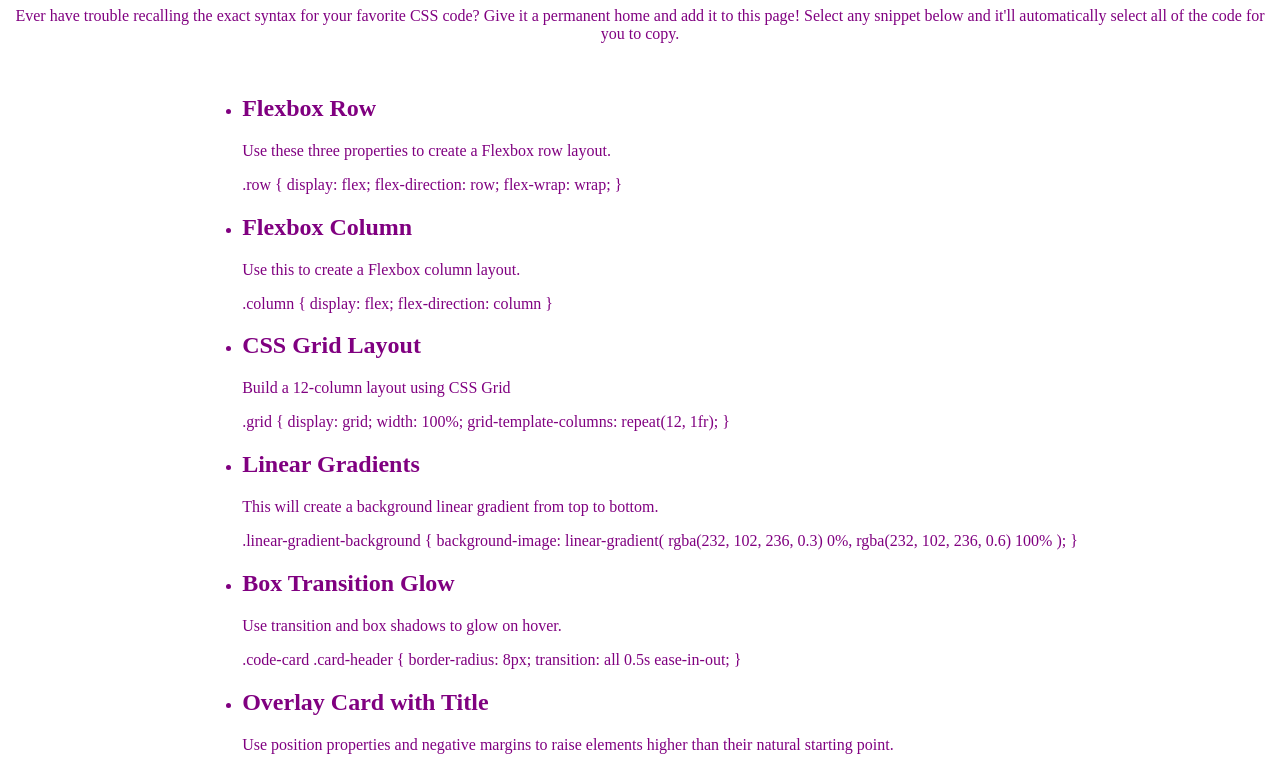
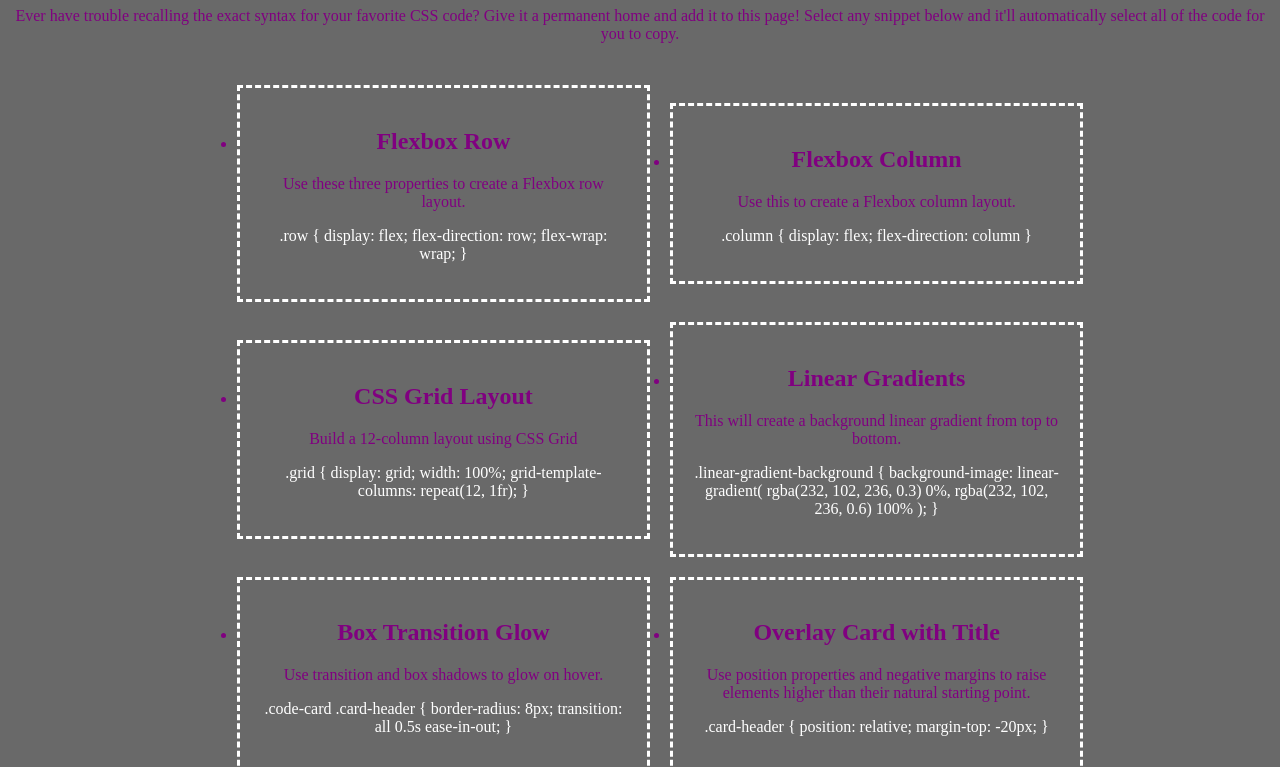
Before and after one commit to Jackson-Barker/02-Mini-Project, a plain HTML site: page index.html in a window 1280 px wide. Shown: the part 73-840 px from the top of the page. Drawn offline with Linux system fonts and the light colour scheme.

Commit message:
made boxes

```diff
--- a/assets/style.css
+++ b/assets/style.css
@@ -1,5 +1,6 @@
 * {
   color: purple;
+  background-color:dimgrey;
 }
 
 header h1 {
@@ -10,29 +11,77 @@ header h1 {
   text-align: center;
 
 }
+ul {
+  display: flex;
+  flex-direction: row;
+  justify-content: center;
+  align-items: center;
+  flex-wrap: wrap;
 
+}
 .css-snippets {
   display: flex;
-  justify-content: space-evenly;
   flex-direction: row;
+  flex-wrap: wrap;
+
+}
+
+li {
+  width: 30%;
+  text-align: center;
+}
+
+#code {
+  color:white;
+
 }
 
 #flexbox-row {
+  border: white dashed;
+  justify-content: center;
+  align-items: center;
+  padding: 20px;
+  margin: 10px;
 }
 
 #flexbox-column {
+  border: white dashed;
+  justify-content: center;
+  align-items: center;
+  padding: 20px;
+  margin: 10px;
 }
 
 #css-grid-layout {
+  border: white dashed;
+  justify-content: center;
+  align-items: center;
+  padding: 20px;
+  margin: 10px;
 }
 
 #linear-gradients {
+  border: white dashed;
+  justify-content: center;
+  align-items: center;
+  padding: 20px;
+  margin: 10px;
 }
 
 #box-transition-glow {
+  border: white dashed;
+  justify-content: center;
+  align-items: center;
+  padding: 20px;
+  margin: 10px;
 }
 
 #overlay-card-title {
+  border: white dashed;
+  justify-content: center;
+  align-items: center;
+  padding: 20px;
+  margin: 10px;
 }
 
 footer {
--- a/index.html
+++ b/index.html
@@ -19,7 +19,7 @@
                 <li id="flexbox-row">
                     <h2>Flexbox Row</h2>
                     <p>Use these three properties to create a Flexbox row layout.</p>
-                    <p>.row {
+                    <p id="code">.row {
                         display: flex;
                         flex-direction: row;
                         flex-wrap: wrap;
@@ -29,7 +29,7 @@
                 <li id="flexbox-column">
                     <h2>Flexbox Column</h2>
                     <p>Use this to create a Flexbox column layout.</p>
-                    <p>.column {
+                    <p id="code">.column {
                         display: flex;
                         flex-direction: column
                       }
@@ -38,7 +38,7 @@
                 <li id="css-grid-layout">
                     <h2>CSS Grid Layout</h2>
                     <p>Build a 12-column layout using CSS Grid</p>
-                    <p>.grid {
+                    <p id="code">.grid {
                         display: grid;
                         width: 100%;
                         grid-template-columns: repeat(12, 1fr);
@@ -48,7 +48,7 @@
                 <li id="linear-gradients">
                     <h2>Linear Gradients</h2>
                     <p>This will create a background linear gradient from top to bottom.</p>
-                    <p>.linear-gradient-background {
+                    <p id="code">.linear-gradient-background {
                         background-image: linear-gradient(
                           rgba(232, 102, 236, 0.3) 0%,
                           rgba(232, 102, 236, 0.6) 100%
@@ -59,7 +59,7 @@
                 <li id="box-transition-glow">
                     <h2>Box Transition Glow</h2>
                     <p>Use transition and box shadows to glow on hover.</p>
-                    <p>.code-card .card-header {
+                    <p id="code">.code-card .card-header {
                         border-radius: 8px;
                         transition: all 0.5s ease-in-out;
                       }
@@ -68,7 +68,7 @@
                 <li id="overlay-card-title">
                     <h2>Overlay Card with Title</h2>
                     <p>Use position properties and negative margins to raise elements higher than their natural starting point.</p>
-                    <p>.card-header {
+                    <p id="code">.card-header {
                         position: relative;
                         margin-top: -20px;
                       }
```
